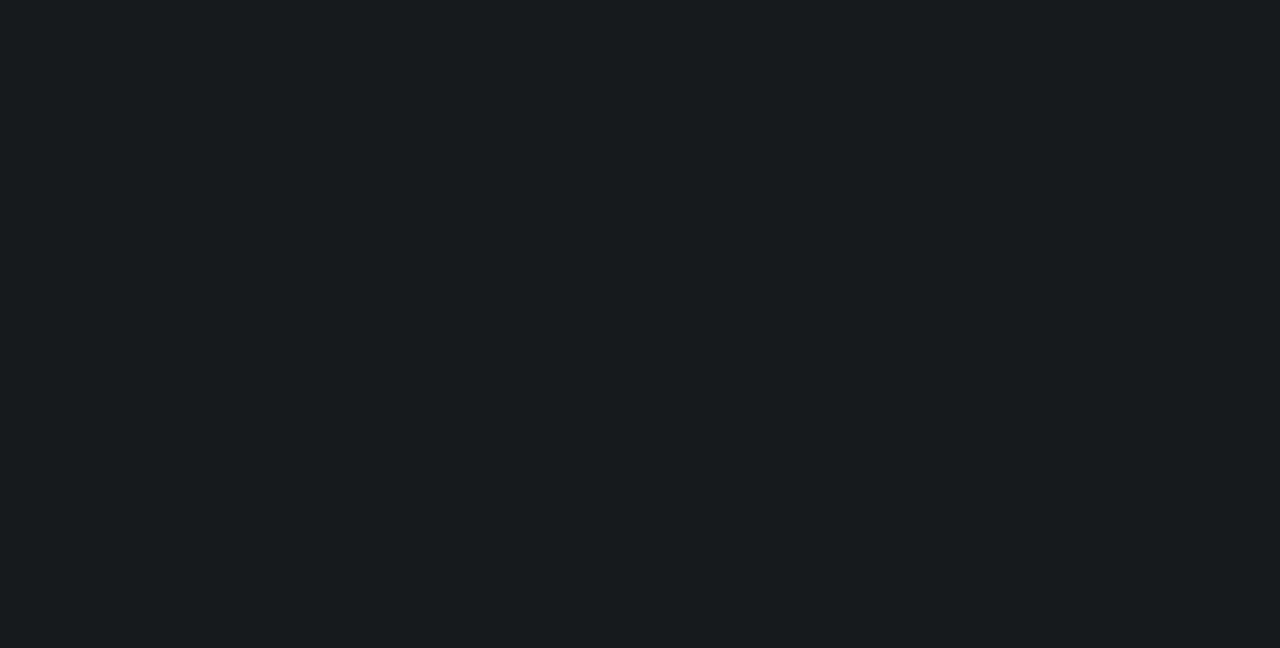
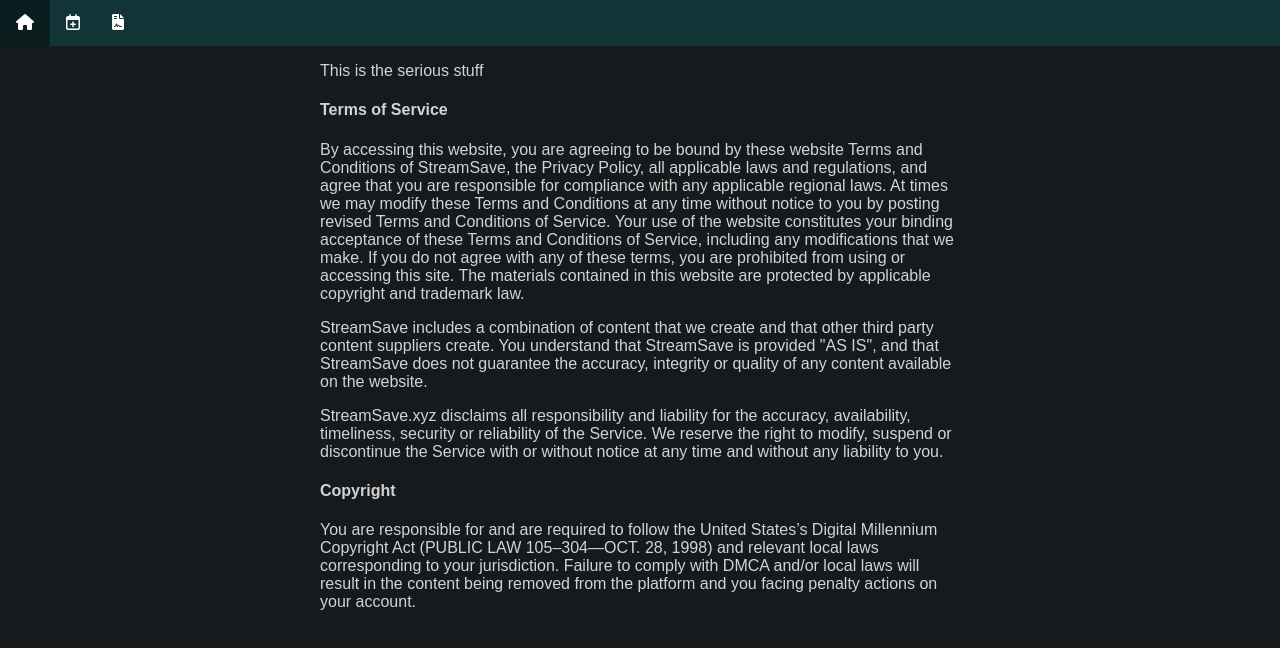
Before and after one commit to aaronburt/StreamSave-React-V4, a React app: page /legal in a window 1280 px wide. Built offline with nearby package versions, Linux system fonts and the light colour scheme; a web font is replaced by a local one.

Commit message:
Added Legal

```diff
--- a/src/Home.js
+++ b/src/Home.js
@@ -5,11 +5,11 @@
 
     render(){
         return(
-            <div>
+            <div style={{color: 'lightgray', textAlign: 'center'}}>
                 <NavigationBar/>
-                <h4 style={{color: 'lightgray', textAlign: 'center'}}>
-                    StreamSave is an <h2 style={{display: 'inline'}}>IN BETA</h2> Video Delivery Platform
-                </h4>
+                <h4 >StreamSave is an
+                </h4><h2 style={{display: 'inline'}}>IN BETA</h2><h4>  Video Delivery Platform
+</h4>
             </div>
         );
     }
--- a/src/LatestUpload.js
+++ b/src/LatestUpload.js
@@ -5,6 +5,7 @@
 export default class LatestUpload extends React.Component {
 
     render(){
+        document.title = 'Latest - StreamSave';
         return(
             <div>
                 <NavigationBar/>
--- /dev/null
+++ b/src/Legal.js
@@ -0,0 +1,23 @@
+import React from 'react';
+import NavigationBar from './partials/NavigationBar';
+
+export default class Legal extends React.Component {
+
+    render(){
+        document.title = 'Latest - StreamSave';
+        return(
+            <div>
+                <NavigationBar/>
+                <div style={{width: "50%", margin: "auto", color: "lightgray"}}>
+                    <p>This is the serious stuff</p>
+                    <h4>Terms of Service</h4>
+                    <p>By accessing this website, you are agreeing to be bound by these website Terms and Conditions of StreamSave, the Privacy Policy, all applicable laws and regulations, and agree that you are responsible for compliance with any applicable regional laws. At times we may modify these Terms and Conditions at any time without notice to you by posting revised Terms and Conditions of Service. Your use of the website constitutes your binding acceptance of these Terms and Conditions of Service, including any modifications that we make. If you do not agree with any of these terms, you are prohibited from using or accessing this site. The materials contained in this website are protected by applicable copyright and trademark law.</p>
+                    <p>StreamSave includes a combination of content that we create and that other third party content suppliers create. You understand that StreamSave is provided "AS IS", and that StreamSave does not guarantee the accuracy, integrity or quality of any content available on the website. </p>
+                    <p>StreamSave.xyz disclaims all responsibility and liability for the accuracy, availability, timeliness, security or reliability of the Service. We reserve the right to modify, suspend or discontinue the Service with or without notice at any time and without any liability to you.</p>
+                    <h4>Copyright</h4>
+                    <p>You are responsible for and are required to follow the United States’s Digital Millennium Copyright Act (PUBLIC LAW 105–304—OCT. 28, 1998) and relevant local laws corresponding to your jurisdiction. Failure to comply with DMCA and/or local laws will result in the content being removed from the platform and you facing penalty actions on your account.</p>
+                </div>
+            </div>
+        );
+    }
+}
--- a/src/css/Player.css
+++ b/src/css/Player.css
@@ -5,7 +5,12 @@
 .aspect-ratio { padding-top: 56.25%; }
 
 
-@media only screen and (max-width: 1280px) {
-    .player-wrapper { width: 90% }
+@media only screen and (max-width: 1280px) and (min-width: 500px) {
+    .player-wrapper { width: 70% }
     .aspect-ratio { padding-top: 56.25%; }
 }
+
+@media only screen and (max-width: 499px) {
+    .player-wrapper { width: 95% }
+    .aspect-ratio { padding-top: 42%; }
+}
--- a/src/css/Root.css
+++ b/src/css/Root.css
@@ -11,7 +11,7 @@
     --text-colour: lightgray;
 
     /* Player */
-    --player-width: 1280px;
+    --player-width: 1000px;
 
     /* Latest - List */
     --watchable-item-width: 360px;
--- a/src/index.js
+++ b/src/index.js
@@ -4,6 +4,7 @@
 import Video from './Video';
 import Home from './Home';
 import LatestUpload from './LatestUpload';
+import Legal from './Legal';
 
 ReactDOM.render(
   <React.StrictMode>
@@ -17,6 +18,9 @@
         <Route exact path="/latest" component={LatestUpload} />
       </Switch>
 
+      <Switch>
+        <Route exact path="/legal" component={Legal} />
+      </Switch>
 
       <Switch>
         <Route exact path="/v/:id" component={Video} />
--- a/src/partials/Description.js
+++ b/src/partials/Description.js
@@ -25,7 +25,7 @@
 
     render(){
         if(this.state.success){
-            const { vTitle, vViews, vTime, vId } = this.state.video;
+            const { vTitle, vViews, vTime } = this.state.video;
 
             document.title = vTitle + ' - StreamSave'
 
@@ -35,9 +35,6 @@
                     <div className="description">
                         <div className="description-title">{vTitle}</div>
                         <div className="description-subtitle">{vViews} views - {vTime}</div>
-                        <div className="description-subtitle">
-                            <a href={"/report/" + vId }><i class="fas fa-flag"></i></a>
-                        </div>
                     </div>
                 </div>
             );
--- a/src/partials/NavigationBar.js
+++ b/src/partials/NavigationBar.js
@@ -8,9 +8,9 @@
     render(){
         return(
             <ul>
-                <li><a href="/" title="Take me home" className="linky" ><i class="fas fa-home"></i></a></li>
-                <li><a href="/latest" title="See what's new" className="linky"><i class="far fa-calendar-plus"></i></a></li>
-                <li><a href="/latest" title="Legal things" className="linky"><i class="fas fa-file-contract"></i></a></li>
+                <li><a href="/" title="Take me home" className="linky" ><i className="fas fa-home"></i></a></li>
+                <li><a href="/latest" title="See what's new" className="linky"><i className="far fa-calendar-plus"></i></a></li>
+                <li><a href="/legal" title="Legal things" className="linky"><i className="fas fa-file-contract"></i></a></li>
             </ul>
         );
     }
```
Also changed, not shown: src/css/Navigation.css (line endings or trailing spaces), 1 other file.
